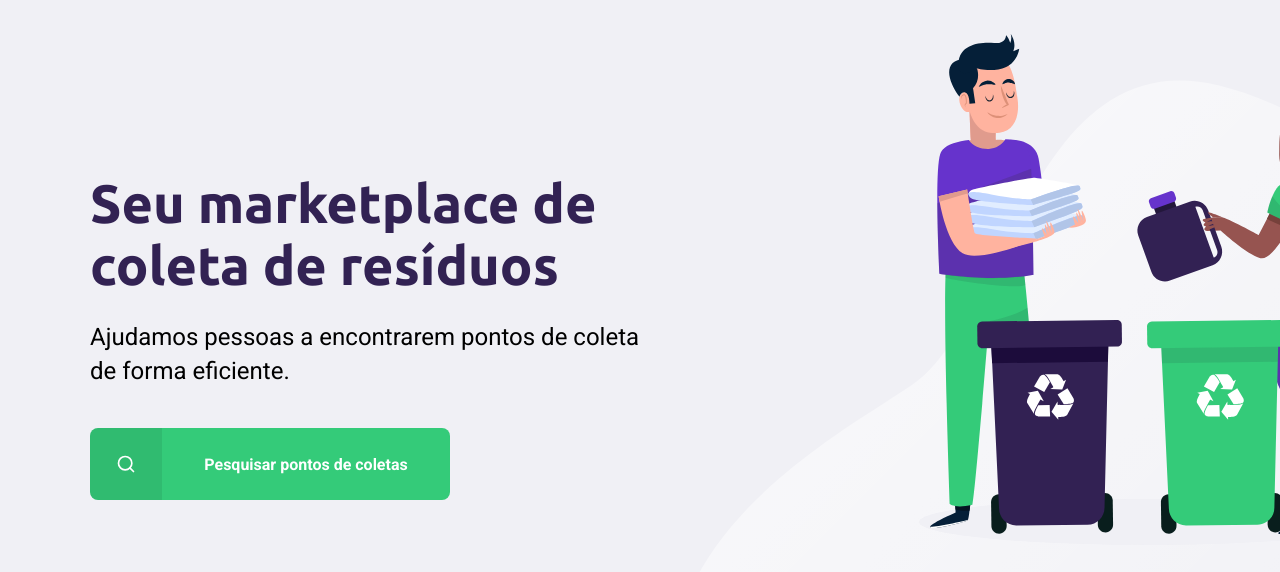
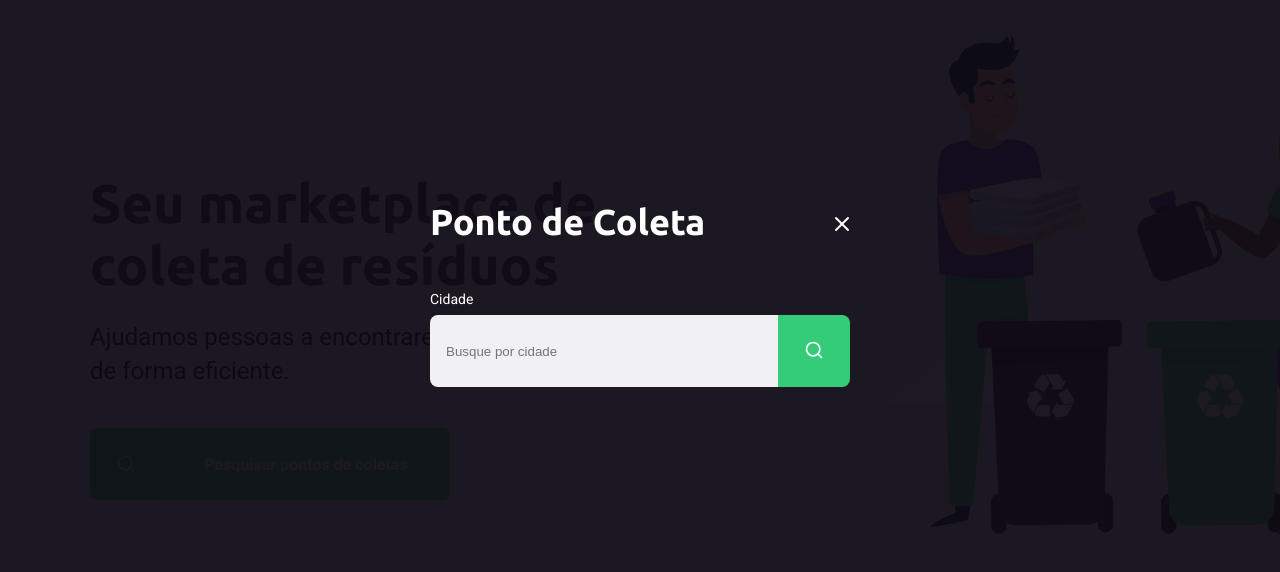
Before and after one commit to alopsantos/ecoleta, a plain HTML site: page index.html in a window 1280 px wide. Both pictures are taken after a click on the link "Pesquisar pontos de coletas". Shown: the part 106-678 px from the top of the page. Drawn offline with Linux system fonts and the light colour scheme.

Commit message:
resolvido alguns problemas com js, adicionado nova pagina

```diff
--- a/index.html
+++ b/index.html
@@ -5,6 +5,7 @@
     <meta name="viewport" content="width=device-width, initial-scale=1.0" />
     <link rel="stylesheet" href="styles/main.css" />
     <link rel="stylesheet" href="styles/home.css" />
+    <link rel="stylesheet" href="styles/modal.css" />
     <link rel="stylesheet" href="styles/responsive.css" />
     <title>Ecoleta</title>
   </head>
@@ -12,8 +13,8 @@
     <div id="page-home">
       <div class="content">
         <header>
-          <img src="/assets/logo.svg" alt="Logomarca" />
-          <a href="/create-point.html"> <span></span>Cadastre um ponto de coleta</a>
+          <img src="assets/logo.svg" alt="Logomarca" />
+          <a href="create-point.html"> <span></span>Cadastre um ponto de coleta</a>
         </header>
 
         <main>
@@ -27,5 +28,25 @@
         </main>
       </div>
     </div>
+
+    <div id="modal" class="hide">
+      <div class="content">
+        <div class="header">
+          <h1>Ponto de Coleta</h1>
+          <a href="#">Fechar</a>
+        </div>
+        <form action="">
+          <label for="search">Cidade</label>
+          <div class="search field">
+            <input type="text" name="search" placeholder="Busque por cidade">
+            <button>
+              <img src="/assets/search.svg" alt="Buscar">
+            </button>
+          </div>
+        </form>
+      </div>
+    </div>
+
+    <script src="/script/index.js"></script>
   </body>
 </html>
--- /dev/null
+++ b/script/index.js
@@ -0,0 +1,10 @@
+const buttonSearch = document.querySelector('#page-home main a')
+const modal = document.querySelector('#modal')
+const close = document.querySelector("#modal .header a")
+buttonSearch.addEventListener("click", () =>{
+    modal.classList.remove("hide")
+})
+
+close.addEventListener("click", ()=>{
+    modal.classList.add("hide")
+})
--- /dev/null
+++ b/styles/modal.css
@@ -0,0 +1,66 @@
+#modal{
+    background-color: #0e0a14ef;
+    height: 100vh;
+    width: 100vw;
+
+    position: fixed;
+    top: 0;
+
+    display: flex;
+    justify-content: center;
+    align-items: center;
+
+    transition: 400ms;
+}
+#modal.hide{
+    display: none;
+}
+#modal .content{
+    color: #fff;
+    width: 420px;
+}
+#modal .header {
+    display: flex;
+    align-items: center;
+    justify-content: space-between;
+    margin-bottom: 48px;
+}
+#modal .header a{
+    background-image: url("../assets/x.svg");
+    width: 20px;
+    height: 20px;
+
+    display: flex;
+    font-size: 0.01px;
+}
+#modal .header h1{
+    color: #fff;
+    font-size: 36px;
+    line-height: 42px;
+}
+#modal form label{
+    font-size: 14px;
+    line-height: 16px;
+    display: block;
+    margin-bottom: 8px;
+}
+#modal form .field{
+    display: flex;
+}
+#modal form input {
+    flex: 1;
+    background-color: #f0f0f5;
+    border-radius: 8px 0 0 8px;
+    border: 0;
+    padding: 16px;
+}
+#modal form button{
+    width: 72px;
+    height: 72px;
+    background-color: var(--primary-color);
+    border: 0;
+    border-radius: 0 8px 8px 0;
+}
+#modal form button:hover{
+    background-color: var(--primary-color-hover);
+}
```
Also changed, not shown: create-point.html (+7 -7 lines), script/create-point.js (+27 -19 lines), search-results.html (added, +40 -0 lines).
